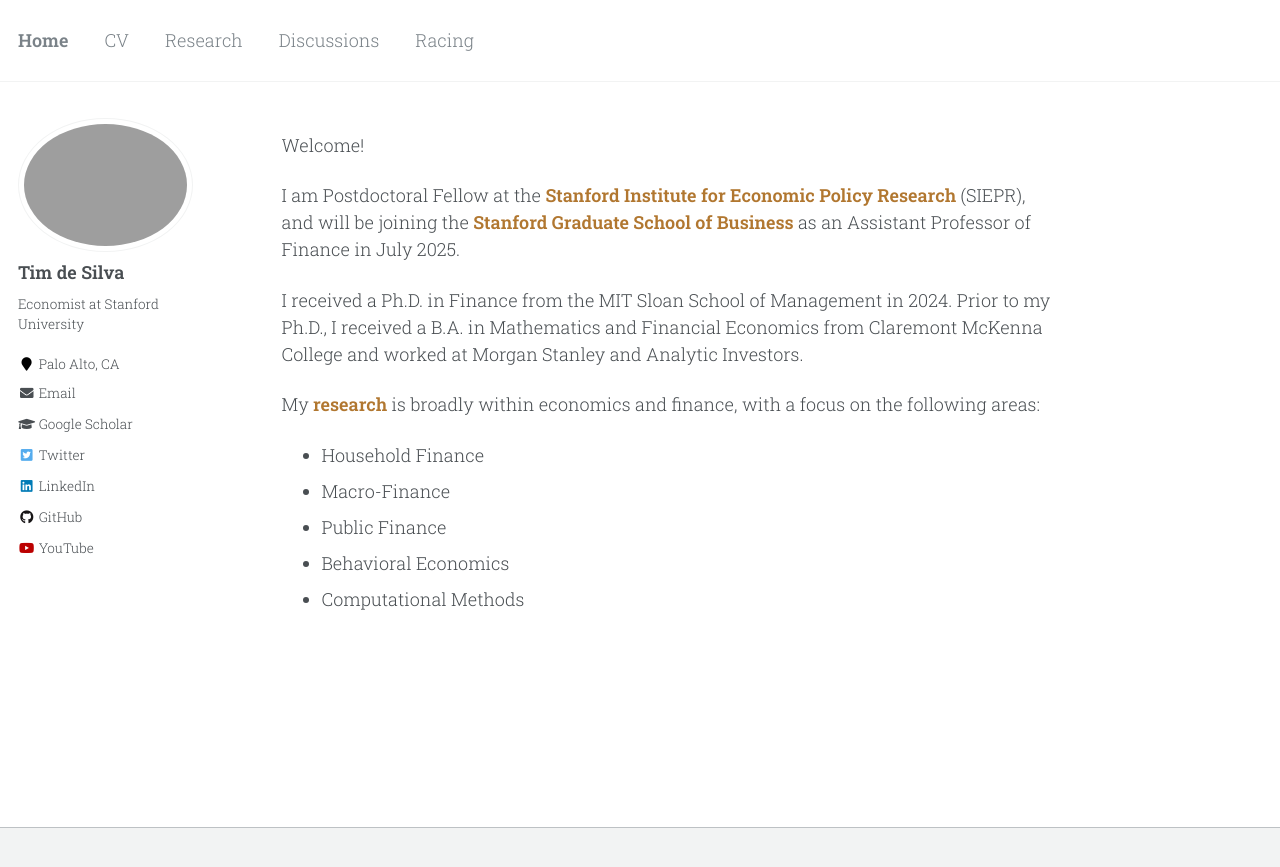
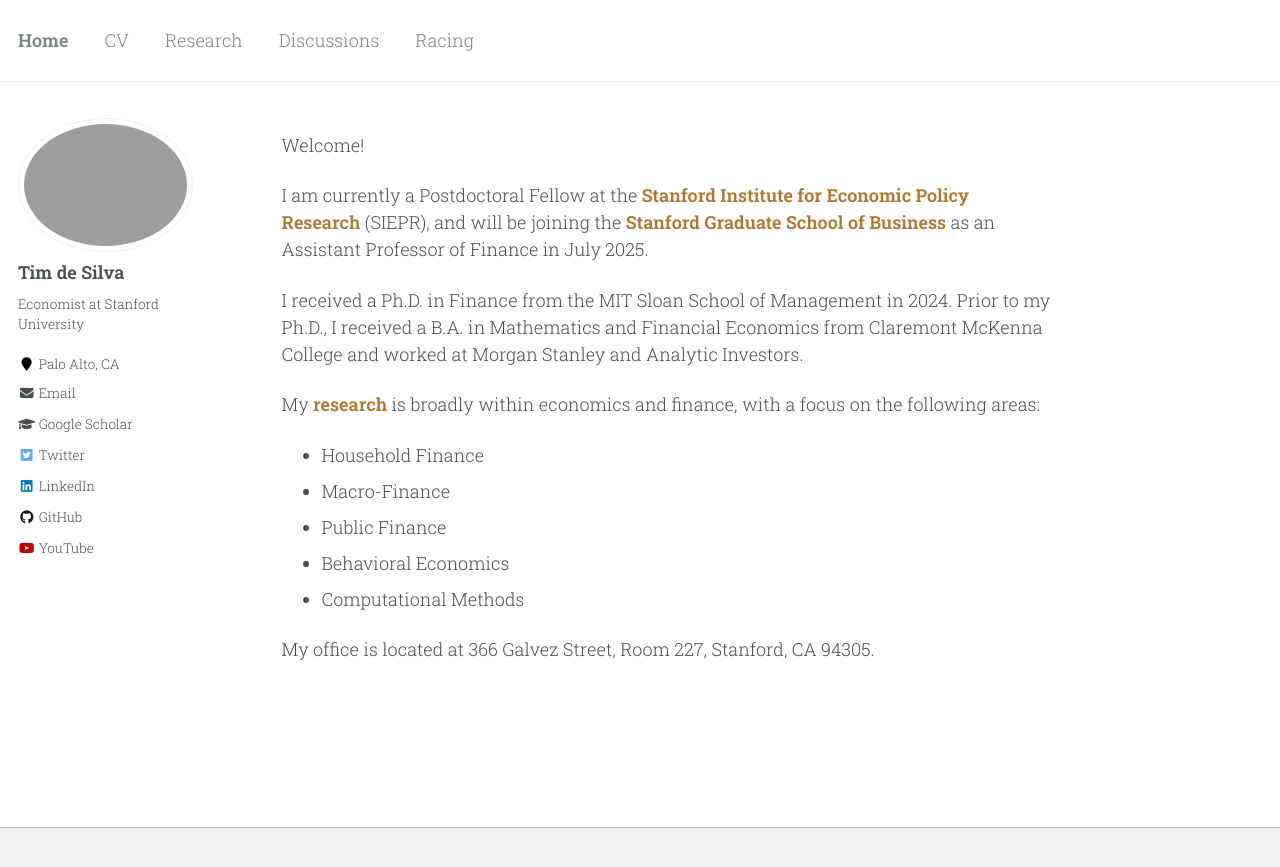
Before and after one commit to timhdesilva/timhdesilva.github.io, a Jekyll site: the page built from _pages/about.html, in a window 1280 px wide. Shown: the top 867 px of the page. Built offline with Jekyll 4.4.1, drawn with Linux system fonts in a browser that asks for light colours.

Commit message:
update about

```diff
--- a/_pages/about.html
+++ b/_pages/about.html
@@ -12,7 +12,7 @@ redirect_from:
   Welcome!
 </p>
 <p>
-  I am Postdoctoral Fellow at the <a style="text-decoration:none; color:rgb(177, 119, 48); font-weight:bold" href="https://siepr.stanford.edu/">Stanford Institute for Economic Policy Research</a> (SIEPR), and will be joining the <a style="text-decoration:none; color:rgb(177, 119, 48); font-weight:bold" href="https://www.gsb.stanford.edu/">Stanford Graduate School of Business</a> as an Assistant Professor of Finance in July 2025.
+  I am currently a Postdoctoral Fellow at the <a style="text-decoration:none; color:rgb(177, 119, 48); font-weight:bold" href="https://siepr.stanford.edu/">Stanford Institute for Economic Policy Research</a> (SIEPR), and will be joining the <a style="text-decoration:none; color:rgb(177, 119, 48); font-weight:bold" href="https://www.gsb.stanford.edu/">Stanford Graduate School of Business</a> as an Assistant Professor of Finance in July 2025.
 </p>
 <p>
   I received a Ph.D. in Finance from the MIT Sloan School of Management in 2024. Prior to my Ph.D., I received a B.A. in Mathematics and Financial Economics from Claremont McKenna College and worked at Morgan Stanley and Analytic Investors.
@@ -27,3 +27,6 @@ redirect_from:
     <li>Computational Methods</li>
   </ul>
 </p>
+<p>
+  My office is located at 366 Galvez Street, Room 227, Stanford, CA 94305.
+</p>
```
